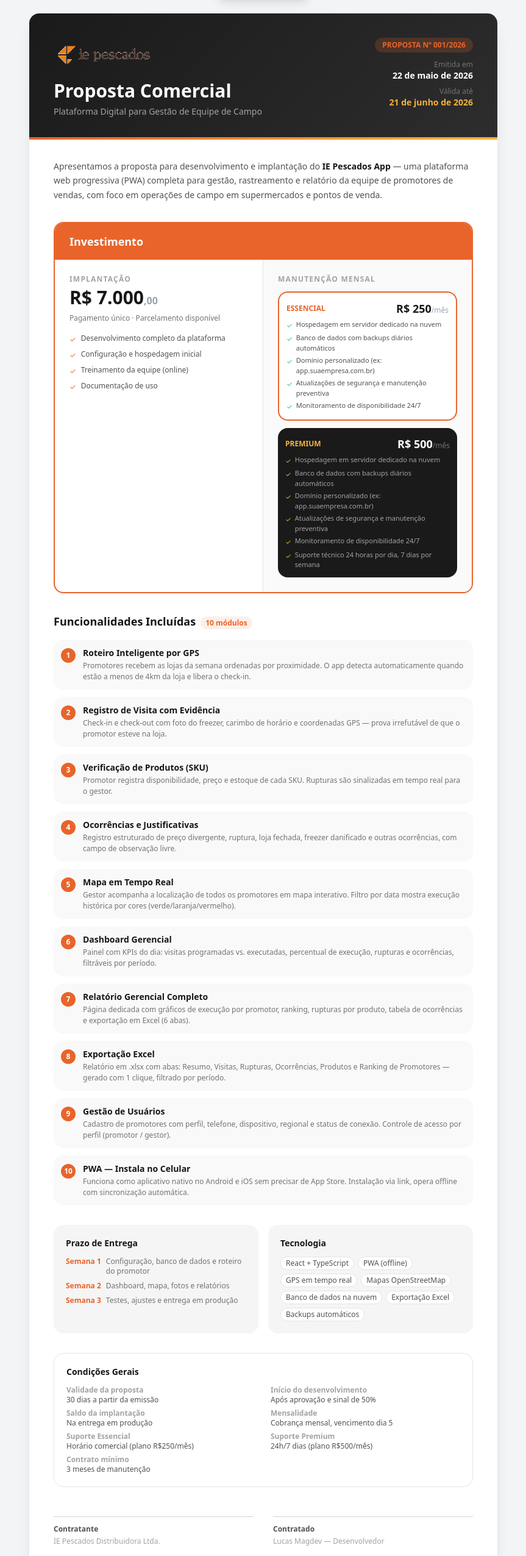
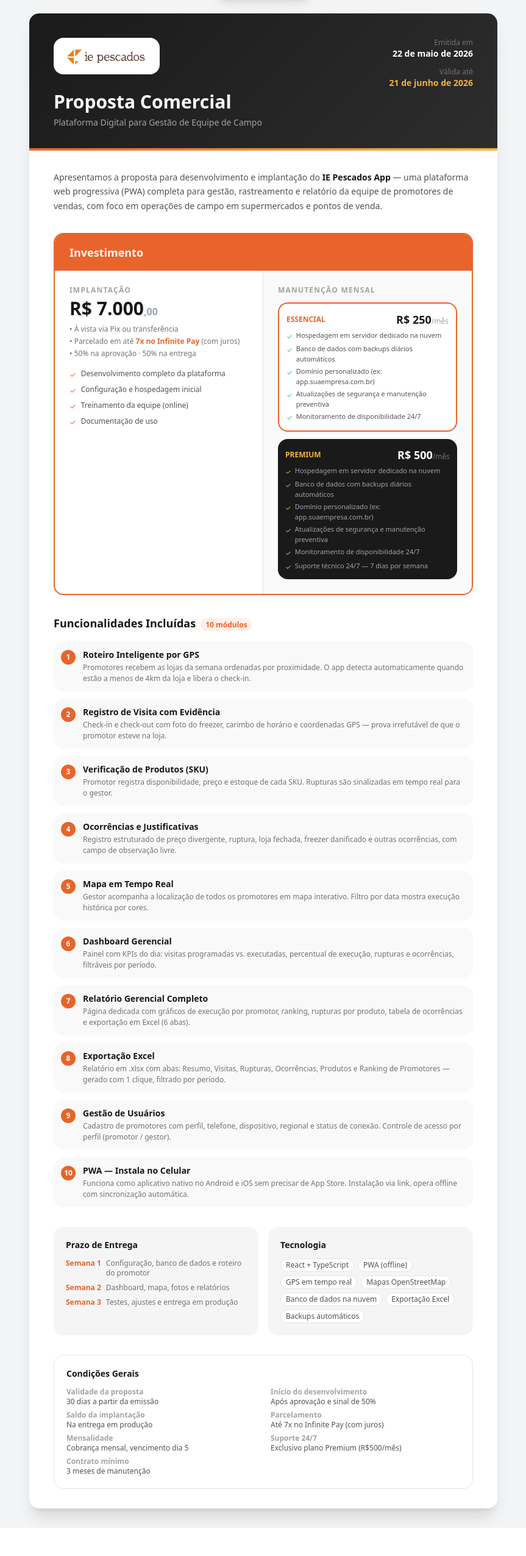
Before and after one commit to Lucasmagdev/iepescadosclaude, a React (Vite) app: page /proposta in a window 1280 px wide. Shown: the part 74-2626 px from the top of the page at 61% size, without its empty margins (208-1071 px from the left). After the commit the page ends 2580 px from the top, so only its background shows below. Built offline with nearby package versions, Linux system fonts and the light colour scheme.

Commit message:
Fix proposta: logo on white bg, remove proposta number, add 7x Infinite Pay, support 24/7 Premium only, remove signatures
Co-Authored-By: Claude Sonnet 4.6 <noreply@anthropic.com>

```diff
--- a/src/pages/PropostaPage.tsx
+++ b/src/pages/PropostaPage.tsx
@@ -8,7 +8,7 @@ const features = [
   { title: 'Registro de Visita com Evidência', desc: 'Check-in e check-out com foto do freezer, carimbo de horário e coordenadas GPS — prova irrefutável de que o promotor esteve na loja.' },
   { title: 'Verificação de Produtos (SKU)', desc: 'Promotor registra disponibilidade, preço e estoque de cada SKU. Rupturas são sinalizadas em tempo real para o gestor.' },
   { title: 'Ocorrências e Justificativas', desc: 'Registro estruturado de preço divergente, ruptura, loja fechada, freezer danificado e outras ocorrências, com campo de observação livre.' },
-  { title: 'Mapa em Tempo Real', desc: 'Gestor acompanha a localização de todos os promotores em mapa interativo. Filtro por data mostra execução histórica por cores (verde/laranja/vermelho).' },
+  { title: 'Mapa em Tempo Real', desc: 'Gestor acompanha a localização de todos os promotores em mapa interativo. Filtro por data mostra execução histórica por cores.' },
   { title: 'Dashboard Gerencial', desc: 'Painel com KPIs do dia: visitas programadas vs. executadas, percentual de execução, rupturas e ocorrências, filtráveis por período.' },
   { title: 'Relatório Gerencial Completo', desc: 'Página dedicada com gráficos de execução por promotor, ranking, rupturas por produto, tabela de ocorrências e exportação em Excel (6 abas).' },
   { title: 'Exportação Excel', desc: 'Relatório em .xlsx com abas: Resumo, Visitas, Rupturas, Ocorrências, Produtos e Ranking de Promotores — gerado com 1 clique, filtrado por período.' },
@@ -56,19 +56,17 @@ export default function PropostaPage() {
         <div style={{ background: 'linear-gradient(135deg, #1a1a1a 0%, #2d2d2d 100%)' }} className="px-10 pt-10 pb-8">
           <div className="flex items-start justify-between">
             <div>
-              <div className="mb-4">
-                <img src="/logo.png" alt="IE Pescados" style={{ height: 52, width: 'auto', objectFit: 'contain' }} />
+              {/* Logo com fundo branco pra visibilidade */}
+              <div className="mb-5 inline-block px-4 py-2 rounded-xl" style={{ background: 'white' }}>
+                <img src="/logo.png" alt="IE Pescados" style={{ height: 44, width: 'auto', objectFit: 'contain', display: 'block' }} />
               </div>
               <h1 className="text-3xl font-black text-white leading-tight">Proposta Comercial</h1>
               <p className="mt-1" style={{ color: '#A3A3A3', fontSize: 14 }}>Plataforma Digital para Gestão de Equipe de Campo</p>
             </div>
             <div className="text-right">
-              <div className="px-3 py-1 rounded-full text-xs font-bold mb-3" style={{ background: 'rgba(232,100,42,0.2)', color: '#E8642A' }}>
-                PROPOSTA Nº 001/2026
-              </div>
               <p className="text-xs" style={{ color: '#737373' }}>Emitida em</p>
               <p className="text-sm font-semibold text-white">{hoje}</p>
-              <p className="text-xs mt-2" style={{ color: '#737373' }}>Válida até</p>
+              <p className="text-xs mt-3" style={{ color: '#737373' }}>Válida até</p>
               <p className="text-sm font-semibold" style={{ color: '#F3B23C' }}>{validade}</p>
             </div>
           </div>
@@ -88,16 +86,22 @@ export default function PropostaPage() {
             </p>
           </div>
 
-          {/* Investimento — destaque */}
+          {/* Investimento */}
           <div className="rounded-2xl overflow-hidden border-2" style={{ borderColor: '#E8642A' }}>
             <div className="px-6 py-4" style={{ background: '#E8642A' }}>
               <h2 className="text-white font-black text-lg">Investimento</h2>
             </div>
             <div className="grid grid-cols-2 divide-x">
+
+              {/* Implantação */}
               <div className="px-6 py-6">
                 <p className="text-xs font-bold uppercase tracking-widest mb-1" style={{ color: '#A3A3A3' }}>Implantação</p>
                 <p className="text-3xl font-black" style={{ color: '#171717' }}>R$ 7.000<span className="text-base font-semibold text-gray-400">,00</span></p>
-                <p className="text-xs mt-2" style={{ color: '#737373' }}>Pagamento único · Parcelamento disponível</p>
+                <div className="mt-2 space-y-1">
+                  <p className="text-xs" style={{ color: '#737373' }}>• À vista via Pix ou transferência</p>
+                  <p className="text-xs" style={{ color: '#737373' }}>• Parcelado em até <strong style={{ color: '#E8642A' }}>7x no Infinite Pay</strong> (com juros)</p>
+                  <p className="text-xs" style={{ color: '#737373' }}>• 50% na aprovação · 50% na entrega</p>
+                </div>
                 <div className="mt-4 space-y-1.5">
                   {['Desenvolvimento completo da plataforma', 'Configuração e hospedagem inicial', 'Treinamento da equipe (online)', 'Documentação de uso'].map(i => (
                     <div key={i} className="flex items-start gap-2">
@@ -107,10 +111,12 @@ export default function PropostaPage() {
                   ))}
                 </div>
               </div>
+
+              {/* Manutenção */}
               <div className="px-6 py-6" style={{ background: '#FAFAFA' }}>
                 <p className="text-xs font-bold uppercase tracking-widest mb-3" style={{ color: '#A3A3A3' }}>Manutenção Mensal</p>
 
-                {/* Plano Essencial */}
+                {/* Essencial */}
                 <div className="rounded-xl p-3 mb-3 border-2" style={{ borderColor: '#E8642A', background: 'white' }}>
                   <div className="flex items-center justify-between mb-1">
                     <span className="text-xs font-black uppercase" style={{ color: '#E8642A' }}>Essencial</span>
@@ -126,14 +132,14 @@ export default function PropostaPage() {
                   </div>
                 </div>
 
-                {/* Plano Premium */}
+                {/* Premium */}
                 <div className="rounded-xl p-3" style={{ background: '#1a1a1a' }}>
                   <div className="flex items-center justify-between mb-1">
                     <span className="text-xs font-black uppercase" style={{ color: '#F3B23C' }}>Premium</span>
                     <span className="text-lg font-black text-white">R$ 500<span className="text-xs font-normal" style={{ color: '#737373' }}>/mês</span></span>
                   </div>
                   <div className="space-y-1">
-                    {[...mensalidade, 'Suporte técnico 24 horas por dia, 7 dias por semana'].map(i => (
+                    {[...mensalidade, 'Suporte técnico 24/7 — 7 dias por semana'].map(i => (
                       <div key={i} className="flex items-start gap-1.5">
                         <span style={{ color: '#F3B23C', fontSize: 11, marginTop: 2 }}>✓</span>
                         <span style={{ fontSize: 11, color: '#A3A3A3' }}>{i}</span>
@@ -195,7 +201,7 @@ export default function PropostaPage() {
             </div>
           </div>
 
-          {/* Termos */}
+          {/* Condições */}
           <div className="rounded-xl p-5 border" style={{ borderColor: '#E5E5E5' }}>
             <h3 className="font-bold text-sm mb-3" style={{ color: '#171717' }}>Condições Gerais</h3>
             <div className="grid grid-cols-2 gap-x-6 gap-y-1.5">
@@ -203,9 +209,9 @@ export default function PropostaPage() {
                 ['Validade da proposta', '30 dias a partir da emissão'],
                 ['Início do desenvolvimento', 'Após aprovação e sinal de 50%'],
                 ['Saldo da implantação', 'Na entrega em produção'],
+                ['Parcelamento', 'Até 7x no Infinite Pay (com juros)'],
                 ['Mensalidade', 'Cobrança mensal, vencimento dia 5'],
-                ['Suporte Essencial', 'Horário comercial (plano R$250/mês)'],
-                ['Suporte Premium', '24h/7 dias (plano R$500/mês)'],
+                ['Suporte 24/7', 'Exclusivo plano Premium (R$500/mês)'],
                 ['Contrato mínimo', '3 meses de manutenção'],
               ].map(([k, v]) => (
                 <div key={k} className="flex flex-col">
@@ -216,26 +222,6 @@ export default function PropostaPage() {
             </div>
           </div>
 
-          {/* Assinaturas */}
-          <div className="grid grid-cols-2 gap-8 pt-4">
-            {['Contratante', 'Contratado'].map(p => (
-              <div key={p}>
-                <div style={{ height: 1, background: '#D4D4D4' }} className="mb-3" />
-                <p className="text-xs font-semibold" style={{ color: '#525252' }}>{p}</p>
-                <p className="text-xs mt-1" style={{ color: '#A3A3A3' }}>
-                  {p === 'Contratado' ? 'Lucas Magdev — Desenvolvedor' : 'IE Pescados Distribuidora Ltda.'}
-                </p>
-              </div>
-            ))}
-          </div>
-
-          {/* Footer */}
-          <div className="text-center pt-2 pb-2">
-            <p className="text-xs" style={{ color: '#D4D4D4' }}>
-              IE Pescados App · Proposta gerada em {hoje} · lucas@iepescados.com.br
-            </p>
-          </div>
-
         </div>
       </div>
     </div>
```
